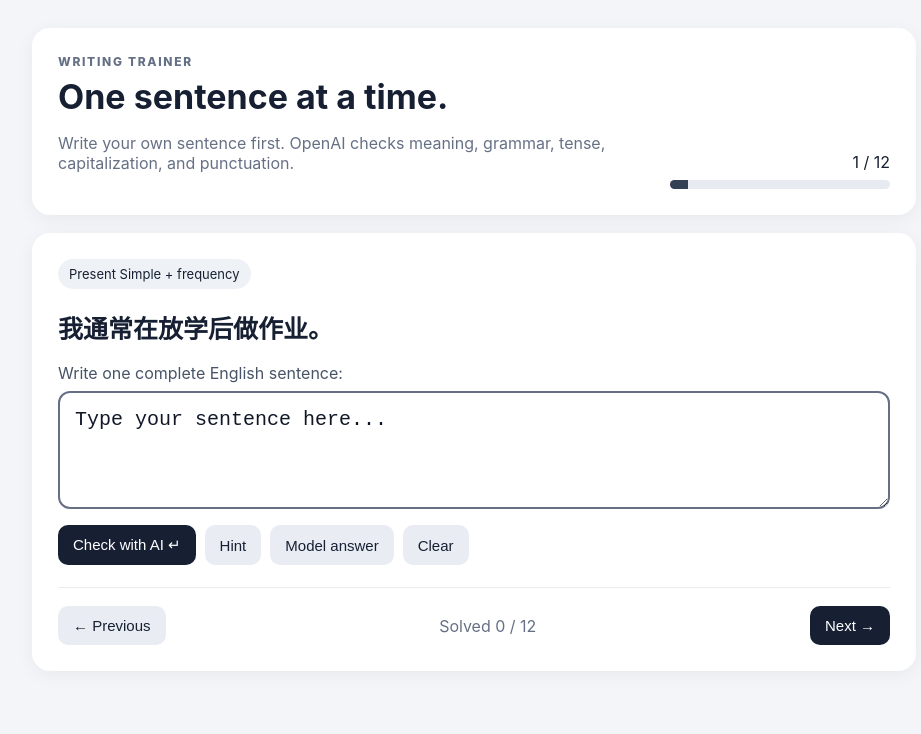
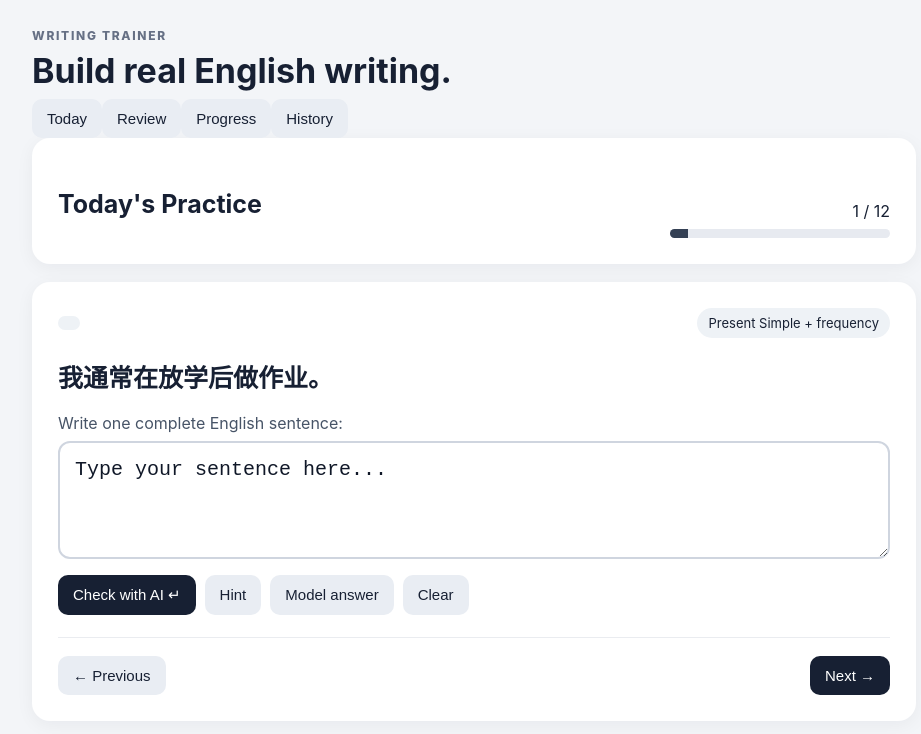
Before and after one commit to oneminute/writing-trainer, a website: page public/index.html in a window 1280 px wide. Shown: the whole page, without its empty margins (166-1087 px from the left). Drawn offline with Linux system fonts and the light colour scheme; no server answers.

Commit message:
Add Today Review Progress and History views

```diff
--- a/public/index.html
+++ b/public/index.html
@@ -1,53 +1,15 @@
-<!doctype html>
-<html lang="en">
-<head>
-  <meta charset="utf-8" />
-  <meta name="viewport" content="width=device-width,initial-scale=1" />
-  <title>Writing Trainer</title>
-  <link rel="stylesheet" href="/styles.css" />
-</head>
-<body>
-  <main class="shell">
-    <section class="card hero">
-      <div>
-        <div class="eyebrow">WRITING TRAINER</div>
-        <h1>One sentence at a time.</h1>
-        <p>Write your own sentence first. OpenAI checks meaning, grammar, tense, capitalization, and punctuation.</p>
-      </div>
-      <div class="progress-wrap">
-        <div id="progressText">1 / 12</div>
-        <div class="progress"><div id="progressBar"></div></div>
-      </div>
-    </section>
-
-    <section class="card">
-      <div class="question-top">
-        <span id="focus" class="pill"></span>
-        <span id="status" class="muted"></span>
-      </div>
-      <h2 id="prompt"></h2>
-      <label for="answer">Write one complete English sentence:</label>
-      <textarea id="answer" spellcheck="true" placeholder="Type your sentence here..."></textarea>
-
-      <div class="actions">
-        <button id="checkBtn" class="primary">Check with AI ↵</button>
-        <button id="hintBtn">Hint</button>
-        <button id="modelBtn">Model answer</button>
-        <button id="clearBtn">Clear</button>
-      </div>
-
-      <div id="loading" class="notice hidden">Checking your sentence…</div>
-      <div id="result" class="result hidden"></div>
-      <div id="hint" class="notice hint hidden"></div>
-      <div id="model" class="notice model hidden"></div>
-
-      <div class="nav">
-        <button id="prevBtn">← Previous</button>
-        <div id="score" class="muted">Solved 0 / 12</div>
-        <button id="nextBtn" class="primary">Next →</button>
-      </div>
-    </section>
-  </main>
-  <script src="/app.js"></script>
-</body>
-</html>
+<!doctype html><html lang="en"><head><meta charset="utf-8"><meta name="viewport" content="width=device-width,initial-scale=1"><title>Writing Trainer</title><link rel="stylesheet" href="/styles.css"></head>
+<body><main class="shell">
+<header class="topbar"><div><div class="eyebrow">WRITING TRAINER</div><h1>Build real English writing.</h1></div><nav>
+<button class="tab active" data-view="today">Today</button><button class="tab" data-view="review">Review</button><button class="tab" data-view="progress">Progress</button><button class="tab" data-view="history">History</button></nav></header>
+<section id="todayView" class="view">
+<div class="card hero"><div><h2 id="dayTitle">Today's Practice</h2><p id="dayMeta" class="muted"></p></div><div class="progress-wrap"><div id="progressText"></div><div class="progress"><div id="progressBar"></div></div></div></div>
+<div class="card"><div class="question-top"><span id="type" class="pill"></span><span id="focus" class="pill"></span></div><h2 id="prompt"></h2><label>Write one complete English sentence:</label><textarea id="answer" spellcheck="true" placeholder="Type your sentence here..."></textarea>
+<div class="actions"><button id="checkBtn" class="primary">Check with AI ↵</button><button id="hintBtn">Hint</button><button id="modelBtn">Model answer</button><button id="clearBtn">Clear</button></div>
+<div id="loading" class="notice hidden">Checking your sentence…</div><div id="result" class="result hidden"></div><div id="hint" class="notice hint hidden"></div><div id="model" class="notice model hidden"></div>
+<div class="nav"><button id="prevBtn">← Previous</button><span id="score" class="muted"></span><button id="nextBtn" class="primary">Next →</button></div></div>
+<div id="report" class="card hidden"></div></section>
+<section id="reviewView" class="view hidden"><div class="card"><h2>Review Queue</h2><p class="muted">Skills return after 1, 3, 7 and 14 days until they become stable.</p><div id="reviewList"></div></div></section>
+<section id="progressView" class="view hidden"><div class="card"><h2>Writing Skill Map</h2><p id="stageText" class="muted"></p><div id="skillList"></div></div></section>
+<section id="historyView" class="view hidden"><div class="card"><h2>Practice History</h2><div id="historyList"></div></div></section>
+</main><script src="/app.js"></script></body></html>
```
